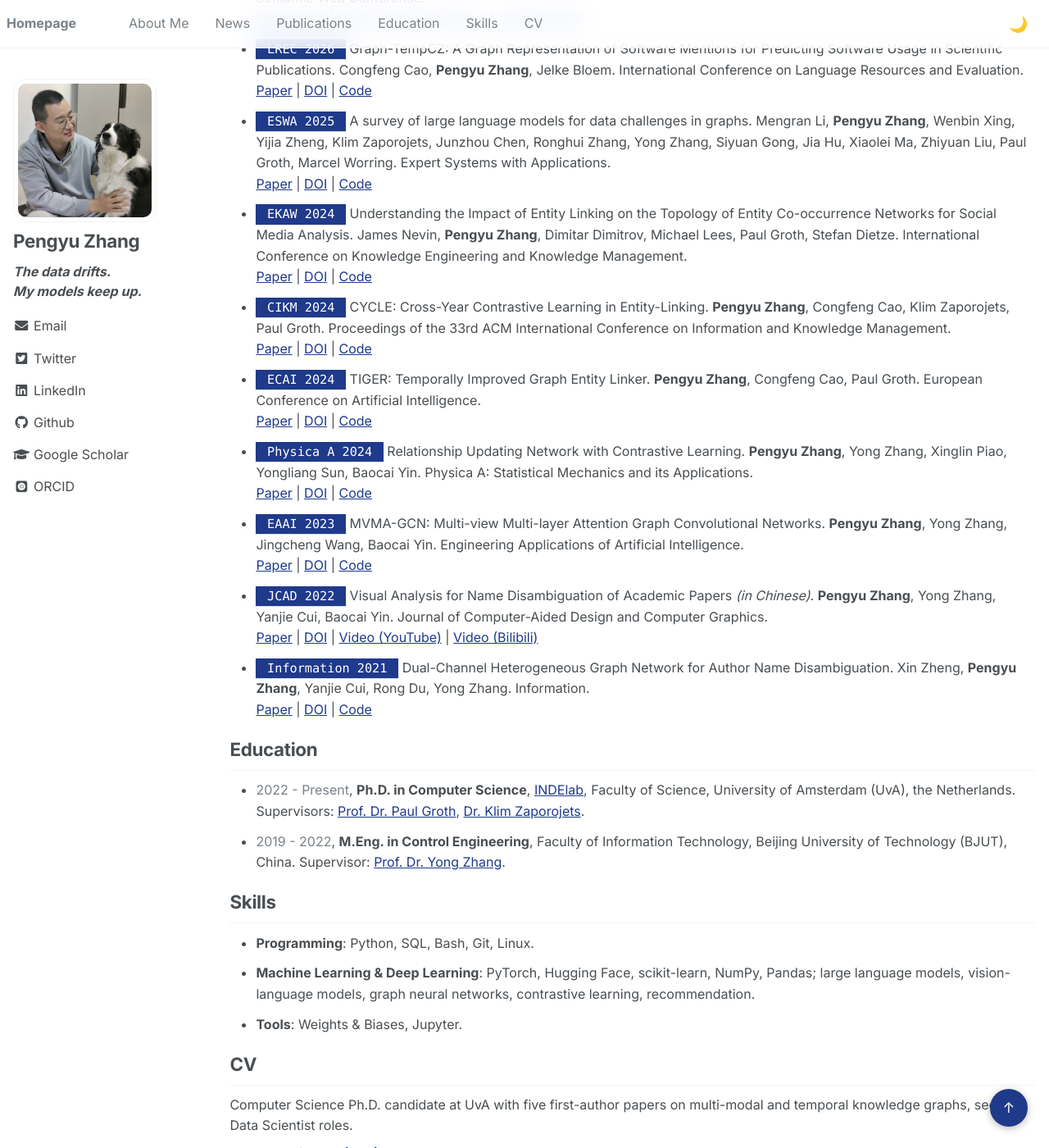
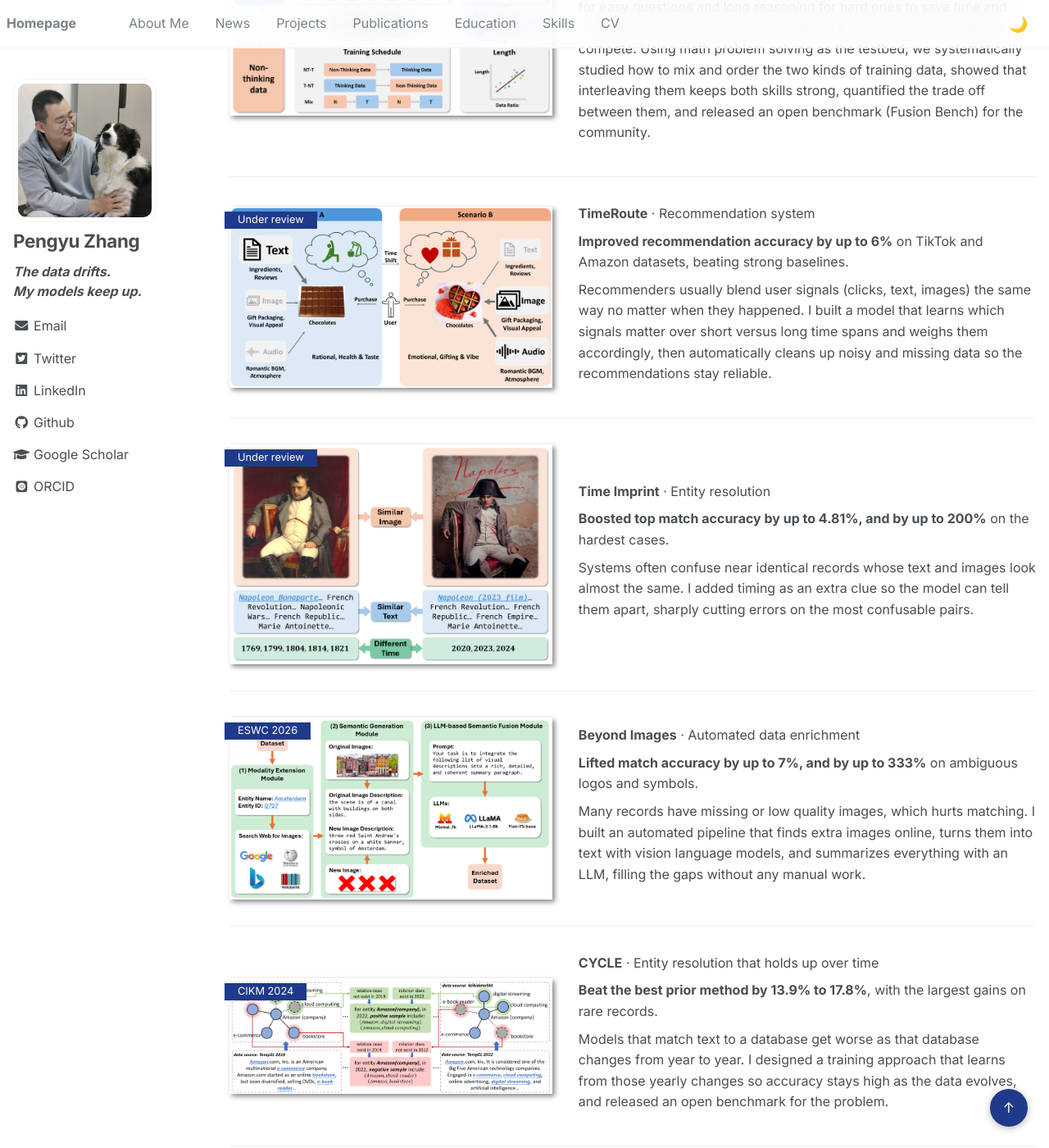
Before and after one commit to pengyu-zhang/pengyu-zhang.github.io, a Jekyll site: the page built from _pages/about.md, in a window 1280 px wide and 1400 px high, scrolled down 1282 px. Shown: the whole window at 82% size. Built offline with Jekyll 4.4.1, drawn with Linux system fonts in a browser that asks for light colours; some web fonts are replaced; some of the changed text lies outside the part shown.

Commit message:
Add Project Experience section with image-and-text project cards
Company-facing writeups (problem, approach, impact) for Fusion Training,
TimeRoute, Time Imprint, Beyond Images, CYCLE, and TIGER, plus a Projects
nav entry. fusion_training.png is a placeholder pending the real thumbnail.

Co-Authored-By: Claude Opus 4.8 <noreply@anthropic.com>

```diff
--- a/_data/navigation.yml
+++ b/_data/navigation.yml
@@ -5,6 +5,9 @@ main:
 
   - title: "News"
     url: "/#news"
+
+  - title: "Projects"
+    url: "/#project-experience"
 
   - title: "Publications"
     url: "/#publications"
--- a/_pages/about.md
+++ b/_pages/about.md
@@ -12,6 +12,8 @@ redirect_from:
 {% include_relative includes/intro.md %}
 
 {% include_relative includes/news.md %}
+
+{% include_relative includes/research.md %}
 
 {% include_relative includes/pub_short.md %}
 
--- /dev/null
+++ b/_pages/includes/research.md
@@ -0,0 +1,67 @@
+# Project Experience
+
+<div class='paper-box'><div class='paper-box-image'><div><div class="badge">ACL 2026</div><img src='images/fusion_training.png' alt="Fusion Training" width="100%"></div></div>
+<div class='paper-box-text' markdown="1">
+
+**Fusion Training** · Hybrid reasoning in large language models
+
+**Made one model good at both quick answers and deep step by step reasoning, instead of trading one for the other.**
+
+Newer LLMs (like Qwen3 and GPT-5) switch between fast concise replies for easy questions and long reasoning for hard ones to save time and compute, but training both behaviors into a single model makes them compete. Using math problem solving as the testbed, we systematically studied how to mix and order the two kinds of training data, showed that interleaving them keeps both skills strong, quantified the trade off between them, and released an open benchmark (Fusion Bench) for the community.
+</div>
+</div>
+
+<div class='paper-box'><div class='paper-box-image'><div><div class="badge">Under review</div><img src='images/timeroute.png' alt="TimeRoute" width="100%"></div></div>
+<div class='paper-box-text' markdown="1">
+
+**TimeRoute** · Recommendation system
+
+**Improved recommendation accuracy by up to 6%** on TikTok and Amazon datasets, beating strong baselines.
+
+Recommenders usually blend user signals (clicks, text, images) the same way no matter when they happened. I built a model that learns which signals matter over short versus long time spans and weighs them accordingly, then automatically cleans up noisy and missing data so the recommendations stay reliable.
+</div>
+</div>
+
+<div class='paper-box'><div class='paper-box-image'><div><div class="badge">Under review</div><img src='images/time_imprint.png' alt="Time Imprint" width="100%"></div></div>
+<div class='paper-box-text' markdown="1">
+
+**Time Imprint** · Entity resolution
+
+**Boosted top match accuracy by up to 4.81%, and by up to 200%** on the hardest cases.
+
+Systems often confuse near identical records whose text and images look almost the same. I added timing as an extra clue so the model can tell them apart, sharply cutting errors on the most confusable pairs.
+</div>
+</div>
+
+<div class='paper-box'><div class='paper-box-image'><div><div class="badge">ESWC 2026</div><img src='images/beyond_images.png' alt="Beyond Images" width="100%"></div></div>
+<div class='paper-box-text' markdown="1">
+
+**Beyond Images** · Automated data enrichment
+
+**Lifted match accuracy by up to 7%, and by up to 333%** on ambiguous logos and symbols.
+
+Many records have missing or low quality images, which hurts matching. I built an automated pipeline that finds extra images online, turns them into text with vision language models, and summarizes everything with an LLM, filling the gaps without any manual work.
+</div>
+</div>
+
+<div class='paper-box'><div class='paper-box-image'><div><div class="badge">CIKM 2024</div><img src='images/cycle.png' alt="CYCLE" width="100%"></div></div>
+<div class='paper-box-text' markdown="1">
+
+**CYCLE** · Entity resolution that holds up over time
+
+**Beat the best prior method by 13.9% to 17.8%**, with the largest gains on rare records.
+
+Models that match text to a database get worse as that database changes from year to year. I designed a training approach that learns from those yearly changes so accuracy stays high as the data evolves, and released an open benchmark for the problem.
+</div>
+</div>
+
+<div class='paper-box'><div class='paper-box-image'><div><div class="badge">ECAI 2024</div><img src='images/tiger.png' alt="TIGER" width="100%"></div></div>
+<div class='paper-box-text' markdown="1">
+
+**TIGER** · Entity resolution with graphs and text
+
+**Outperformed the strongest baseline by 16% to 21%.**
+
+Tackling the same drift problem, I combined how records connect to each other with their text descriptions to make matching more robust as data changes over time, and released a public benchmark to measure it.
+</div>
+</div>
```
Also changed, not shown: images/beyond_images.png (added), images/cycle.png (added), images/fusion_training.png (added), images/tiger.png (added), images/time_imprint.png (added), images/timeroute.png (added).
